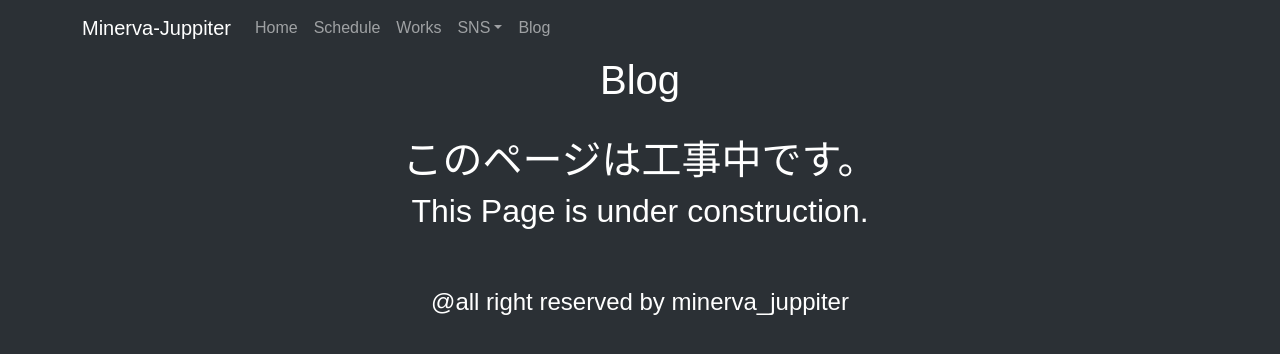
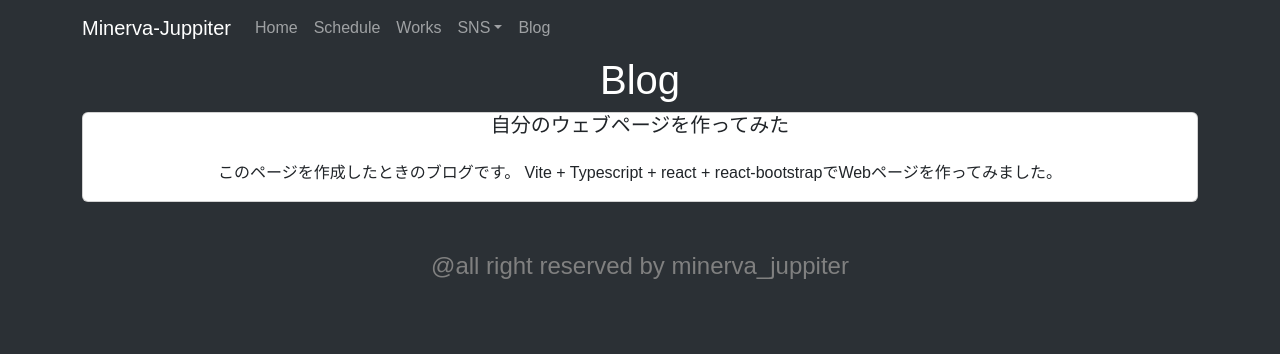
Before and after one commit to minerva-jupiter/minerva-juppiter-home, a React (Vite) app: page /Blog in a window 1280 px wide. Shown: the top 354 px of the page. Built offline with nearby package versions, Linux system fonts and the light colour scheme; a web font is replaced by a local one.

Commit message:
some fix

```diff
--- a/package.json
+++ b/package.json
@@ -15,7 +15,7 @@
     "react": "^18.3.1",
     "react-bootstrap": "^2.10.5",
     "react-dom": "^18.3.1",
-    "react-router-dom": "^6.27.0"
+    "react-router-dom": "^6.28.0"
   },
   "devDependencies": {
     "@eslint/js": "^9.14.0",
--- a/src/Blog.tsx
+++ b/src/Blog.tsx
@@ -1,13 +1,20 @@
 import 'bootstrap/dist/css/bootstrap.min.css';
-import { Container } from 'react-bootstrap';
+import { Card, Container } from 'react-bootstrap';
 import UnderConstruction from './UnderConstruction';
 
 const Blog = () => {
     return(
         <Container className='text-center'>
-            <h1>Blog</h1>
-
-            <UnderConstruction></UnderConstruction>
+            <h1 style={{color:'white'}}>Blog</h1>
+            <Card>
+                <Card.Title>
+                    自分のウェブページを作ってみた
+                </Card.Title>
+                <Card.Body>
+                    このページを作成したときのブログです。
+                    Vite + Typescript + react + react-bootstrapでWebページを作ってみました。
+                </Card.Body>
+            </Card>
         </Container>
     )
 };
--- a/src/Footer.tsx
+++ b/src/Footer.tsx
@@ -5,7 +5,7 @@ const Footer = () => {
         <div>
             <div style={{height: 50}}></div>
             <div className='text-center'>
-                <h4>@all right reserved by minerva_juppiter</h4>
+                <h4 style={{color:'gray'}}>@all right reserved by minerva_juppiter</h4>
             </div>
         </div>
     )
--- a/src/Home.tsx
+++ b/src/Home.tsx
@@ -5,13 +5,13 @@ const Home = () => {
   return (
     <Container data-bs-theme="dark">
         <br />
-        <Container className="text-center">
+        <Container className="text-center" style={{color:'white'}}>
             <h1>Minerva_Juppiter</h1>
             <h4>哲</h4>
         </Container>
         <br />
         <br />
-        <Card className='text-center'>
+        <Card className='text-center' data-bs-theme="dark">
             <br />
             <Card.Title>
                 <h3 className="text-center">自己の紹介です</h3>
--- a/src/Schedule.tsx
+++ b/src/Schedule.tsx
@@ -5,7 +5,7 @@ const Schedule = () => {
     let innerWidth = window.innerWidth / 1.5;
     return(
         <Container className='text-center'>
-            <h1>Schedule</h1>
+            <h1 style={{color:"white"}}>Schedule</h1>
             <iframe src="https://calendar.google.com/calendar/embed?wkst=1&ctz=Asia%2FTokyo&src=cnlvdXR1cm5AZ21haWwuY29t&color=%23039BE5" style={{border:"solid 1px #777"}} width={innerWidth} height={innerWidth/4*3} />
         </Container>
     )
--- a/src/style.css
+++ b/src/style.css
@@ -3,5 +3,4 @@
 body{
     font-family: "Shippori Antique", sans-serif;
     background-color: #2b3035;
-    color:white;
 }
```
Also changed, not shown: 1 other file (tests, documents, lock files or other folders).
